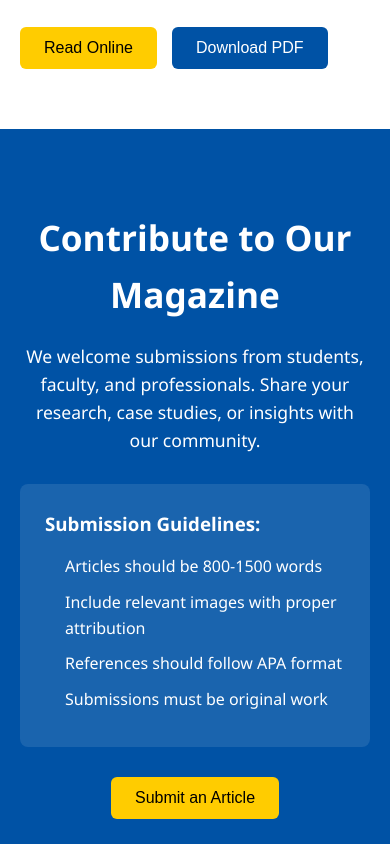
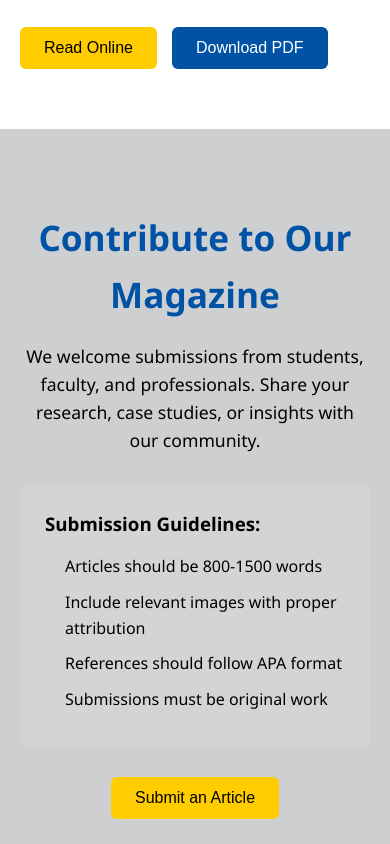
Before and after one commit to JuliusMonday/rad-magazine-submission, a React (Vite) app: page /magazine in a window 390 px wide. Shown: the part 1700-2544 px from the top of the page. Built offline with nearby package versions, Linux system fonts and the light colour scheme.

Commit message:
checking mobile responsive

```diff
--- a/src/components/MagazineSection/MagazineSection.jsx
+++ b/src/components/MagazineSection/MagazineSection.jsx
@@ -4,7 +4,7 @@ import Button from '../Button/Button';
 
 const MagazineSection = () => {
   const handleMagazineSuggestions = () => {
-    window.open("https://forms.google.com/magazinesuggestions", "_blank");
+    window.open("https://jutelabs-portfolio.vercel.app", "_blank");
   };
 
   return (
--- a/src/pages/MagazinePage.css
+++ b/src/pages/MagazinePage.css
@@ -191,8 +191,8 @@
 }
 
 .contribution {
-  background-color: #0052A5;
-  color: white;
+  background-color: #cdcfd1;
+  color: black;
   padding: 80px 0;
 }
 
@@ -211,6 +211,7 @@
 .contribution__content h2 {
   font-size: 2.2rem;
   margin-bottom: 20px;
+  color: #0052A5;
 }
 
 .contribution__content p {
```
